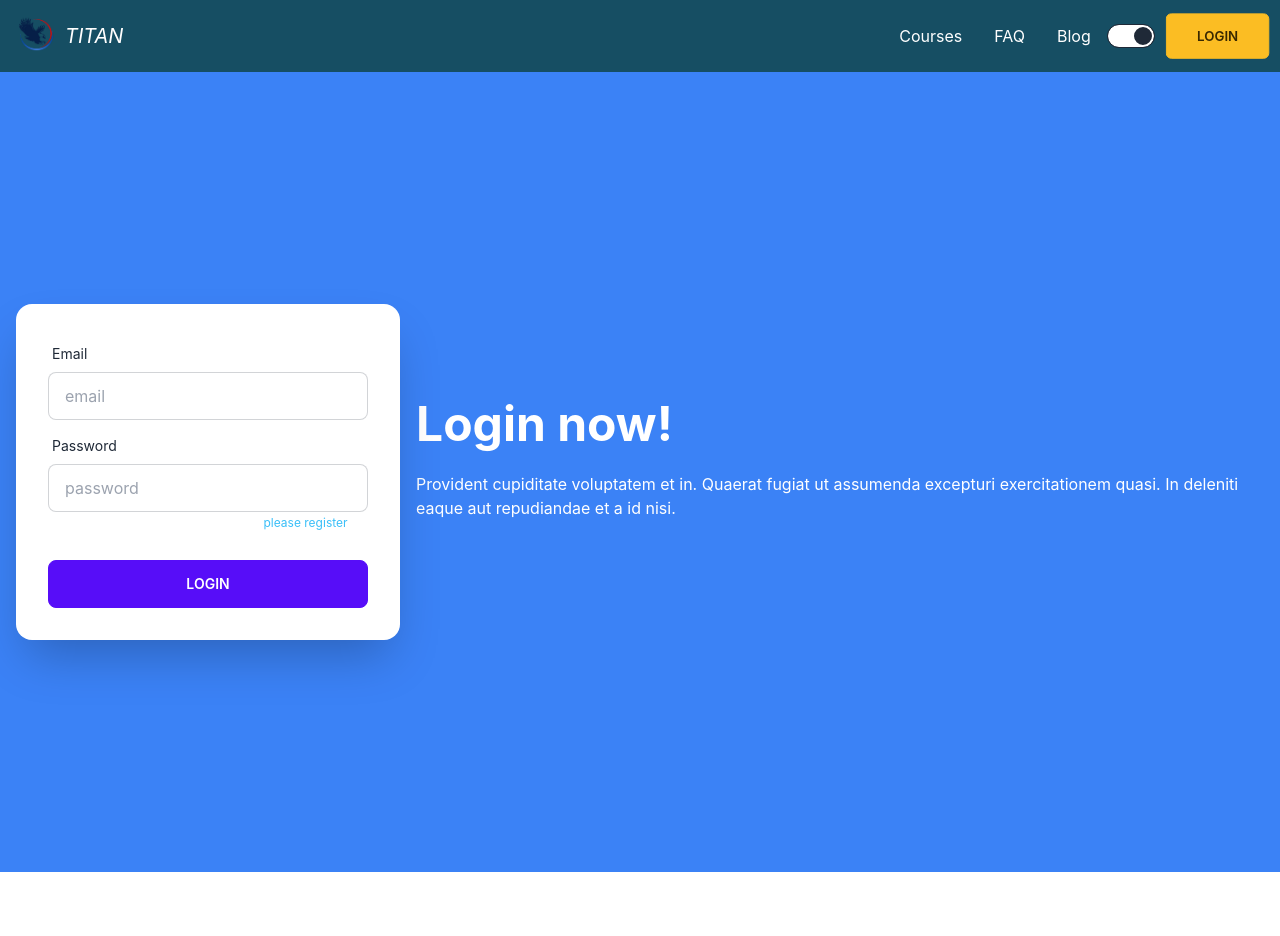
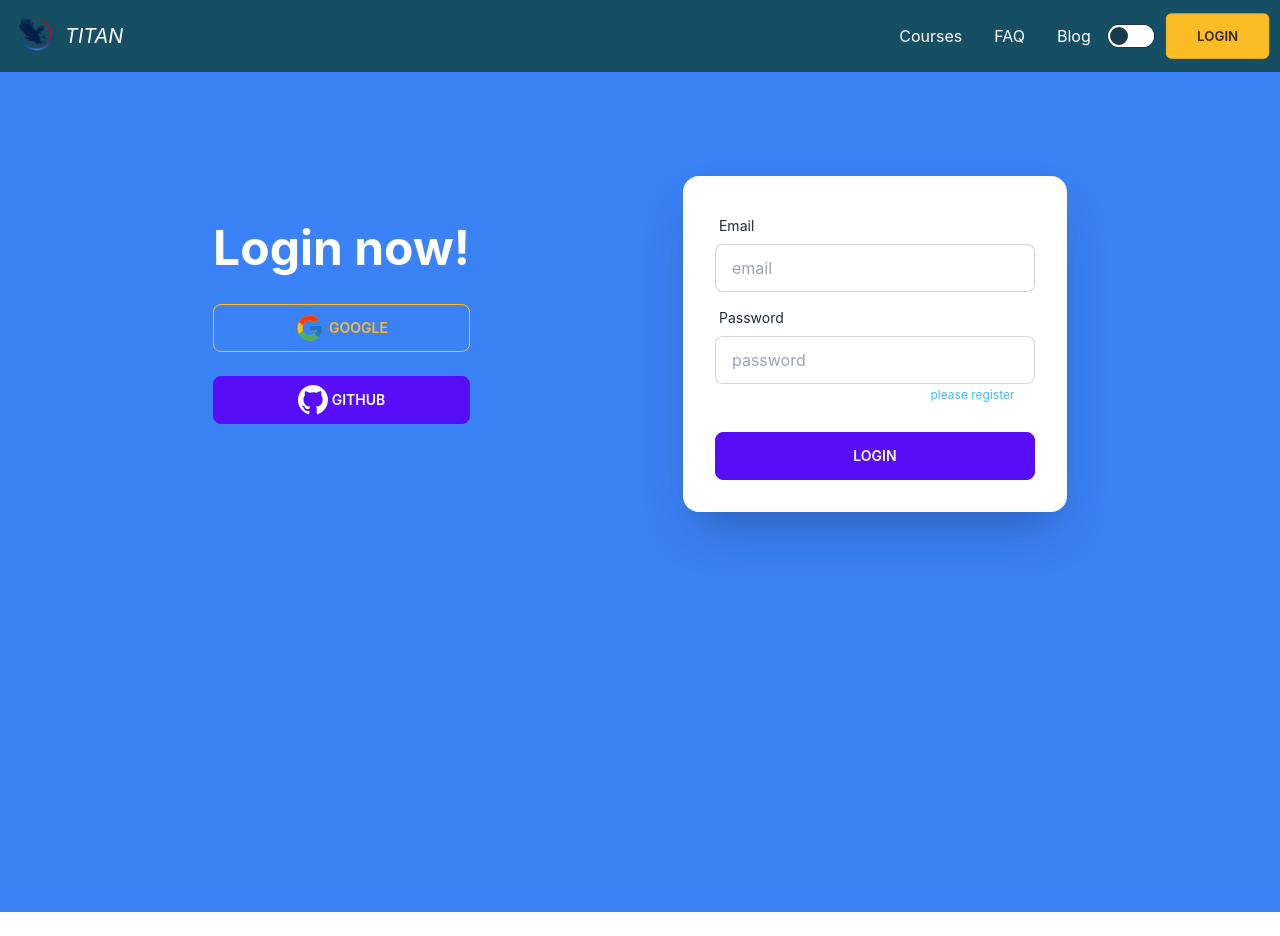
Before and after one commit to ABDULALNOMAN/learning-platform-client, a React (Create React App) app: page /login in a window 1280 px wide. Before the commit the page ends 872 px from the top, so only its background shows below. Built offline with nearby package versions, Linux system fonts and the light colour scheme.

Commit message:
login & signup complect

```diff
--- a/package.json
+++ b/package.json
@@ -7,6 +7,7 @@
     "@testing-library/react": "^13.4.0",
     "@testing-library/user-event": "^13.5.0",
     "daisyui": "^2.33.0",
+    "firebase": "^9.12.1",
     "react": "^18.2.0",
     "react-dom": "^18.2.0",
     "react-icons": "^4.6.0",
--- /dev/null
+++ b/src/component/Contexting/Contexting.js
@@ -0,0 +1,31 @@
+import React, { createContext } from 'react';
+import app from '../Firebase/Firebase.config';
+import { createUserWithEmailAndPassword, getAuth, GithubAuthProvider, GoogleAuthProvider, signInWithEmailAndPassword, signInWithPopup } from 'firebase/auth'
+
+export const callContext = createContext()
+const auth = getAuth(app)
+
+const Contexting = ({ children }) => {
+    const googleProvider = new GoogleAuthProvider()
+    const githubProvider = new GithubAuthProvider()
+    const googleSignIn = () => {
+        return signInWithPopup(auth, googleProvider)
+    }
+    const githubSignIn = () => {
+        return signInWithPopup(auth, githubProvider)
+    }
+    const createUser = (email, password) => {
+        return createUserWithEmailAndPassword(auth,email,password)
+    }
+    const Loginhandleclick = (email,password) => {
+        return signInWithEmailAndPassword(auth, email,password)
+    }
+    const value = {googleSignIn,githubSignIn,createUser,Loginhandleclick}
+    return (
+        <callContext.Provider value={value}>
+            {children}
+        </callContext.Provider>
+    );
+};
+
+export default Contexting;
--- a/src/component/Firebase/Contexting.js
+++ /dev/null
@@ -1,11 +0,0 @@
-import React from 'react';
-
-const Contexting = () => {
-    return (
-        <div>
-
-        </div>
-    );
-};
-
-export default Contexting;
--- a/src/component/Firebase/Firebase.config.js
+++ b/src/component/Firebase/Firebase.config.js
@@ -0,0 +1,19 @@
+// Import the functions you need from the SDKs you need
+import { initializeApp } from "firebase/app";
+// TODO: Add SDKs for Firebase products that you want to use
+// https://firebase.google.com/docs/web/setup#available-libraries
+
+// Your web app's Firebase configuration
+const firebaseConfig = {
+  apiKey: "AIzaSyDXqKmFuGwSN_0jIvEBqH-kZD-EvQUl1gI",
+  authDomain: "information-technology-d22c2.firebaseapp.com",
+  projectId: "information-technology-d22c2",
+  storageBucket: "information-technology-d22c2.appspot.com",
+  messagingSenderId: "653357210389",
+  appId: "1:653357210389:web:f47b38004c60ea9776271c"
+};
+
+// Initialize Firebase
+const app = initializeApp(firebaseConfig);
+
+export default app
--- a/src/component/Pages/Login/Login.js
+++ b/src/component/Pages/Login/Login.js
@@ -1,28 +1,64 @@
-import React from 'react';
+import React, { useContext } from 'react';
 import { Link } from 'react-router-dom';
+import { FcGoogle } from 'react-icons/fc';
+import { BsGithub } from 'react-icons/bs';
+import { callContext } from '../../Contexting/Contexting';
 
 const Login = () => {
+    const { googleSignIn, githubSignIn,Loginhandleclick } = useContext(callContext)
+    const handleOnGoogleClick = () => {
+        googleSignIn()
+            .then((result) => {
+                const user = result.user
+            console.log(user)
+            })
+            .catch((error) => console.log(error))
+    }
+    const handleOnGithubClick = () => {
+        githubSignIn()
+            .then((result) => {
+                const user = result.user;
+                console.log(user)
+            })
+            .catch((error) => console.log(error))
+    }
+    const handleOnSigninEmailOrPass = (event) => {
+        event.preventDefault()
+        const form = event.target;
+        const email = form.email.value;
+        const password = form.password.value;
+        Loginhandleclick(email, password)
+            .then((result) => {
+                const user = result.user;
+                console.log(user)
+            })
+            .catch((error) => console.log(error))
+    }
     return (
-        <div className='bg-blue-500 text-white'>
-            <div className="hero min-h-screen container mx-auto">
-                <div className="hero-content flex-col lg:flex-row-reverse">
+        <div className='bg-blue-500 text-white h-full pb-10'>
+            <div className=" lg:translate-y-16 lg:h-screen h-full container mx-auto w-full">
+                <div className="flex justify-evenly items-center flex-col lg:flex-row">
                     <div className="text-center lg:text-left">
                         <h1 className="text-5xl font-bold">Login now!</h1>
-                        <p className="py-6">Provident cupiditate voluptatem et in. Quaerat fugiat ut assumenda excepturi exercitationem quasi. In deleniti eaque aut repudiandae et a id nisi.</p>
+                        <div className='text-center mt-8'>
+                            <button onClick={handleOnGoogleClick} className='flex justify-center items-center btn btn-outline btn-warning w-full text-white '><FcGoogle className='text-3xl mr-1'></FcGoogle><p>google</p></button>
+                            <br />
+                            <button onClick={handleOnGithubClick} className='btn btn-primary flex justify-center items-center w-full'><BsGithub className='text-3xl mr-1'></BsGithub><p>github</p></button>
+                        </div>
                     </div>
-                    <div className="card flex-shrink-0 w-full max-w-sm shadow-2xl bg-base-100">
-                        <div className="card-body">
+                    <div className="card flex-shrink-0 w-full max-w-sm shadow-2xl bg-base-100 mt-10 ">
+                        <form onSubmit={handleOnSigninEmailOrPass} className="card-body">
                             <div className="form-control">
                                 <label className="label">
                                     <span className="label-text">Email</span>
                                 </label>
-                                <input type="text" placeholder="email" className="input input-bordered" />
+                                <input type="text" placeholder="email" name='email' className="input input-bordered" />
                             </div>
                             <div className="form-control">
                                 <label className="label">
                                     <span className="label-text">Password</span>
                                 </label>
-                                <input type="text" placeholder="password" className="input input-bordered" />
+                                <input type="text" placeholder="password" name='password' className="input input-bordered" />
                                 <label className="label">
                                     <sub>if you don't have an existing account <Link to={'/register'} className='text-info'>please register</Link></sub>
                                 </label>
@@ -30,7 +66,7 @@ const Login = () => {
                             <div className="form-control mt-6">
                                 <button className="btn btn-primary">Login</button>
                             </div>
-                        </div>
+                        </form>
                     </div>
                 </div>
             </div>
--- a/src/component/Pages/parmanent/Header/Header.js
+++ b/src/component/Pages/parmanent/Header/Header.js
@@ -20,7 +20,7 @@ const Header = () => {
                                 <li><Link to={'/courses'}>courses</Link></li>
                                 <li><Link to={''}>FAQ</Link></li>
                                 <li><Link to={''}>blog</Link></li>
-                                <input type="checkbox" className="toggle toggle-sm ml-4" checked />
+                                <input type="checkbox" className="toggle toggle-sm ml-4" />
                                 <li><Link to={'/login'}>login</Link></li>
                             </ul>
                         </div>
@@ -30,7 +30,7 @@ const Header = () => {
                             <li><Link to={'/courses'}>courses</Link></li>
                             <li><Link to={''}>FAQ</Link></li>
                             <li><Link to={''}>Blog</Link></li>
-                            <input type="checkbox" className="toggle" checked />
+                            <input type="checkbox" className="toggle" />
                             <li className='btn btn-warning rounded-md ml-2'><Link to={'/login'}>Login</Link></li>
                         </ul>
                     </div>
--- a/src/index.js
+++ b/src/index.js
@@ -3,11 +3,14 @@ import ReactDOM from 'react-dom/client';
 import './index.css';
 import App from './App';
 import reportWebVitals from './reportWebVitals';
+import Contexting from './component/Contexting/Contexting';
 
 const root = ReactDOM.createRoot(document.getElementById('root'));
 root.render(
   <React.StrictMode>
-    <App />
+    <Contexting>
+      <App />
+    </Contexting>
   </React.StrictMode>
 );
 
```
Also changed, not shown: src/component/Pages/Register/Register.js (+27 -10 lines), 1 other file (tests, documents, lock files or other folders).
